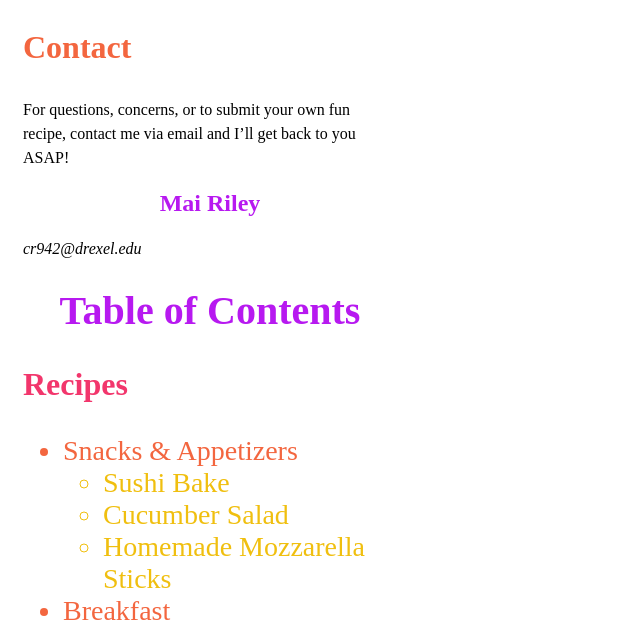
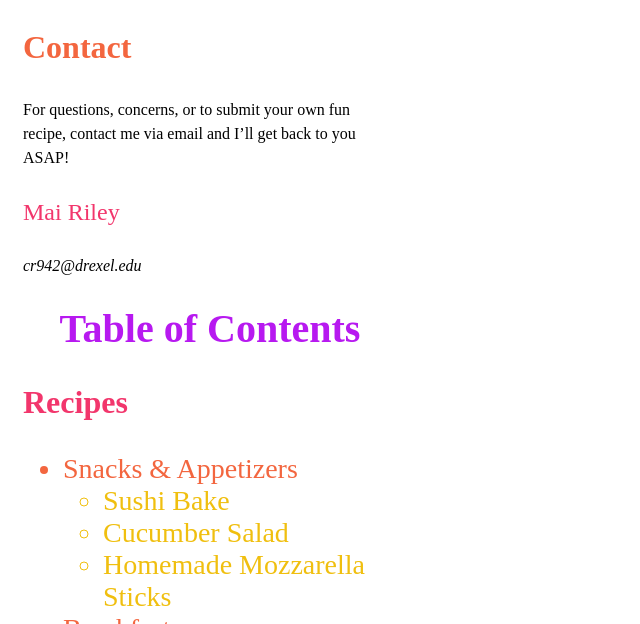
Before and after one commit to cr942/idm221-cr942, a plain HTML site: page contact.html in a window 1280 px wide. Shown: the part 128-752 px from the top of the page, without its empty margins (0-640 px from the left). Drawn offline with Linux system fonts and the light colour scheme.

Commit message:
edited contact name
changed contact name to p from h2

```diff
--- a/contact.html
+++ b/contact.html
@@ -19,7 +19,7 @@
 
     <h3>Contact</h3>
     <p>For questions, concerns, or to submit your own fun recipe, contact me via email and I’ll get back to you ASAP!</p>
-    <h2 class="contact-name">Mai Riley</h2>
+    <p class="contact-name">Mai Riley</p>
     <p><i>cr942@drexel.edu</i></p>
 
 <!--Navigation-->
--- a/css/style.css
+++ b/css/style.css
@@ -37,6 +37,12 @@ p.image-link a{
     text-decoration: underline;
 }
 
+p.contact-name{
+    color: var(--red);
+    font-family: 'Lilita One', Andale Mono bold;
+    font-size: 24px;
+}
+
 h1 {
     color: var(--purple);
     font-family: 'Chiptune Valentine', Arial Rounded MT Bold;
@@ -65,12 +71,6 @@ h2 a{
     font-family: 'Miriam Libre', Andale Mono;
     font-size: 16px;
     text-decoration: none;
-}
-
-h2.contact-name{
-    color: var(--purple);
-    font-family: 'Lilita One', Andale Mono bold;
-    font-size: 24px;
 }
 
 h3.nav-button a{
```
Also changed, not shown: 1 other file.
